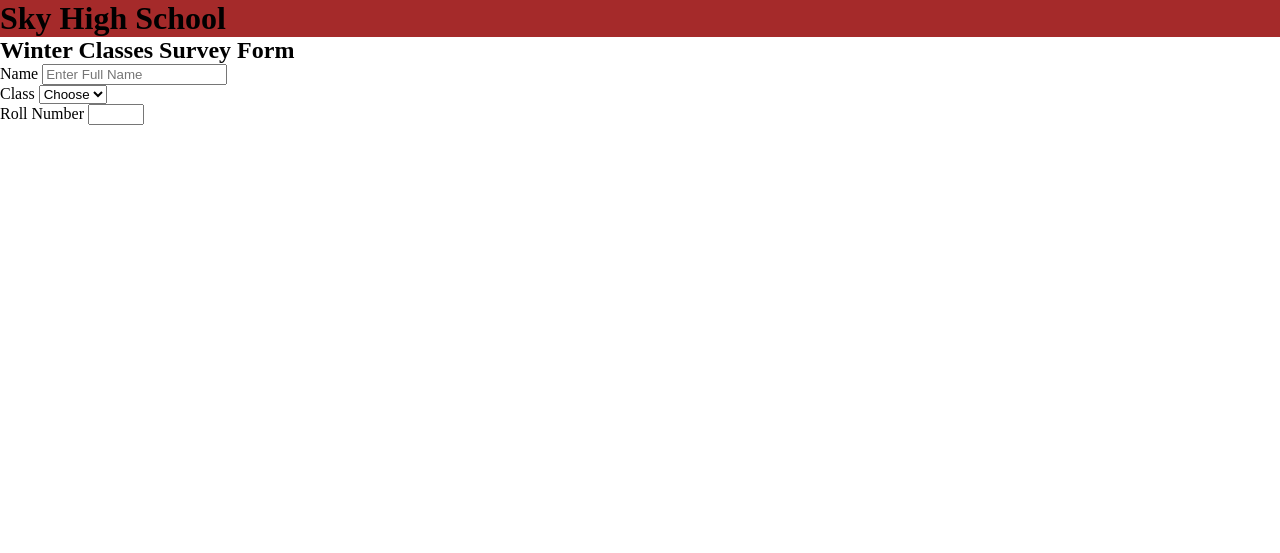
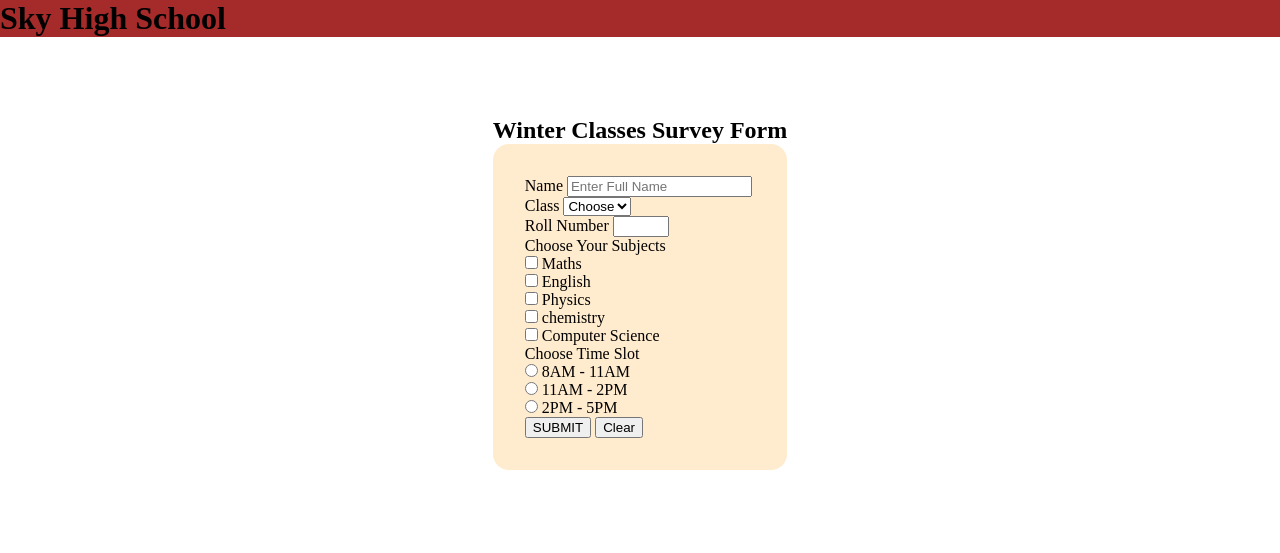
Before and after one commit to aditya6521/HTML-Projects-lev1x, a plain HTML site: page Survey Form/index.html in a window 1280 px wide. Drawn offline with Linux system fonts and the light colour scheme.

Commit message:
update px

```diff
--- a/Survey Form/index.html
+++ b/Survey Form/index.html
@@ -11,9 +11,11 @@
     <header>
         <h1>Sky High School</h1>
     </header>
+<div class="wrapper">
     <div>
         <h2>Winter Classes Survey Form</h2>
     </div>
+<div class="in-form">
    <form>
     <section>
         <label>Name</label>
@@ -28,8 +30,30 @@
         </select> <br>
         <label>Roll Number</label>
         <input type="number" min="1" max="32"/> <br>
+        <P> Choose Your Subjects </P>
+        <input type="checkbox" id="maths"/>
+        <label for="maths">Maths</label><br>
+        <input type="checkbox" id="english"/>
+        <label for="english">English</label><br>
+        <input type="checkbox" id="physics"/>
+        <label for="physics">Physics</label><br>
+        <input type="checkbox" id="chemistry"/>
+        <label for="chemistry">chemistry</label><br>
+        <input type="checkbox" id="cs"/>
+        <label for="cs">Computer Science</label><br>
+        <p>Choose Time Slot </p>
+        <input type="radio" id="t1" name="tslot"/>
+        <label for="t1">8AM - 11AM</label><br>
+        <input type="radio" id="t2" name="tslot"/>
+        <label for="t2">11AM - 2PM</label><br>
+        <input type="radio" id="t3" name="tslot"/>
+        <label for="t3">2PM - 5PM</label><br>
     </section>
+    <button type="submit">SUBMIT</button>
+    <button type="reset">Clear</button>
    </form>
+</div>
+</div>
 
 
 </body>
--- a/Survey Form/style.css
+++ b/Survey Form/style.css
@@ -4,3 +4,14 @@
 header{
     background-color: brown;
 }
+.wrapper{
+    width:max-content;
+    margin: 0 auto;
+    padding: 5rem;
+}
+form{
+    padding: 2rem;
+    background-color: blanchedalmond;
+    border-radius: 1rem;
+
+}
```
